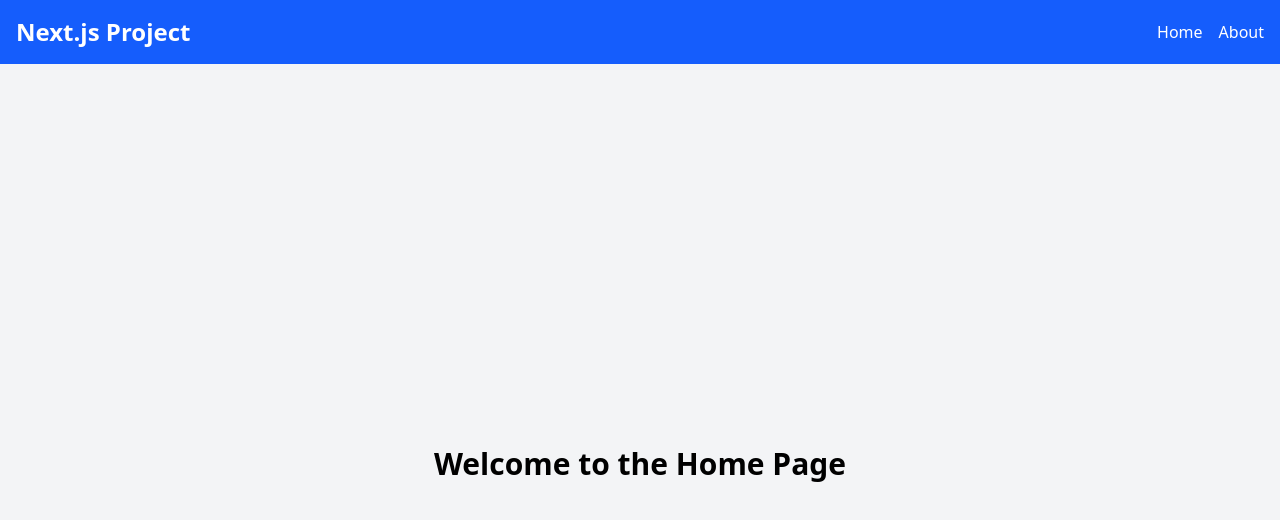
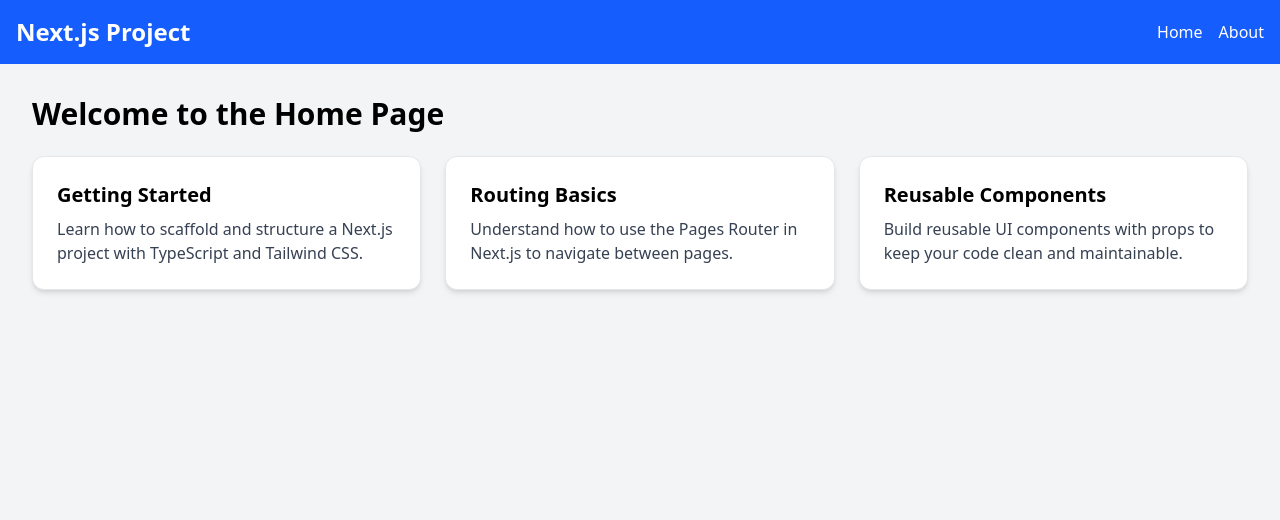
Before and after one commit to sakachris/alx-project-0x02-setup, a Next.js app in the folder alx-project-0x02/: page /home in a window 1280 px wide. Shown: the top 520 px of the page. Built offline with nearby package versions, Linux system fonts and the light colour scheme.

Commit message:
reusable card component

```diff
--- /dev/null
+++ b/alx-project-0x02/components/common/Card.tsx
@@ -0,0 +1,13 @@
+import React from "react";
+import { CardProps } from "@/interfaces";
+
+const Card: React.FC<CardProps> = ({ title, content }) => {
+  return (
+    <div className="bg-white shadow-md rounded-xl p-6 border border-gray-200 hover:shadow-lg transition">
+      <h2 className="text-xl font-semibold mb-2">{title}</h2>
+      <p className="text-gray-700">{content}</p>
+    </div>
+  );
+};
+
+export default Card;
--- a/alx-project-0x02/pages/home.tsx
+++ b/alx-project-0x02/pages/home.tsx
@@ -1,5 +1,6 @@
 import Head from "next/head";
-import Header from "../components/layout/Header";
+import Header from "@/components/layout/Header";
+import Card from "@/components/common/Card";
 
 export default function HomePage() {
   return (
@@ -8,8 +9,23 @@ export default function HomePage() {
         <title>Home | NextJS Project</title>
       </Head>
       <Header />
-      <main className="flex items-center justify-center h-screen bg-gray-100">
-        <h1 className="text-3xl font-bold">Welcome to the Home Page</h1>
+      <main className="p-8 bg-gray-100 min-h-screen">
+        <h1 className="text-3xl font-bold mb-6">Welcome to the Home Page</h1>
+
+        <div className="grid gap-6 md:grid-cols-2 lg:grid-cols-3">
+          <Card
+            title="Getting Started"
+            content="Learn how to scaffold and structure a Next.js project with TypeScript and Tailwind CSS."
+          />
+          <Card
+            title="Routing Basics"
+            content="Understand how to use the Pages Router in Next.js to navigate between pages."
+          />
+          <Card
+            title="Reusable Components"
+            content="Build reusable UI components with props to keep your code clean and maintainable."
+          />
+        </div>
       </main>
     </>
   );
```
Also changed, not shown: alx-project-0x02/interfaces/index.ts (+3 -4 lines).
